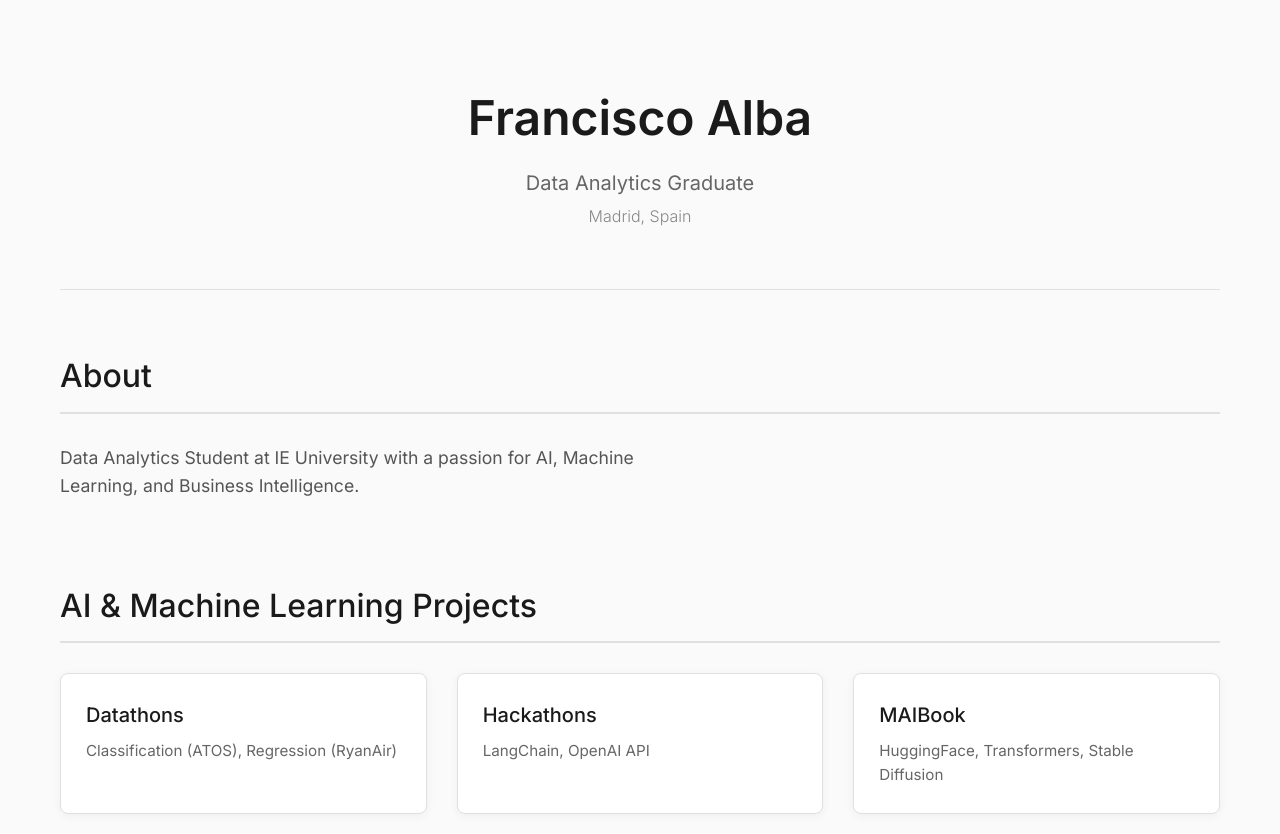
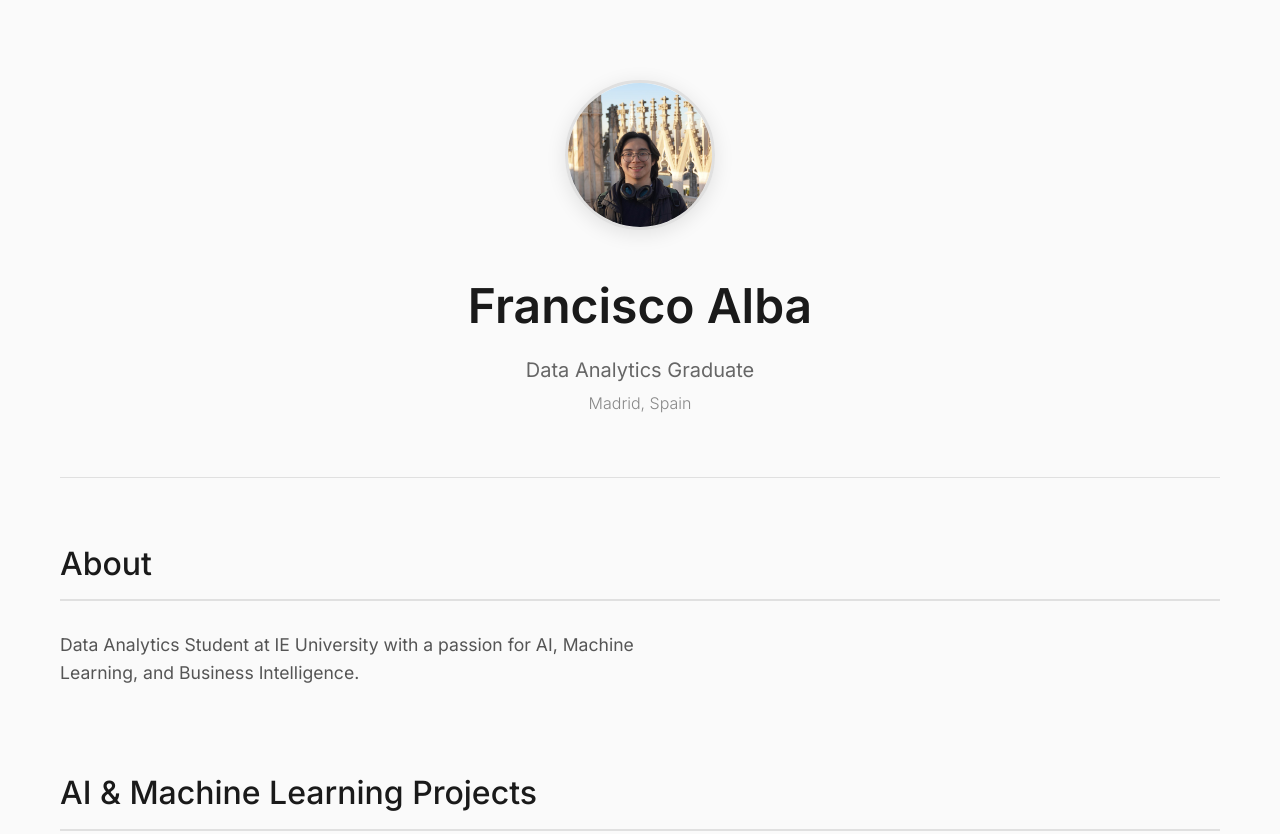
Before and after one commit to falba3/falba_portfolio, a plain HTML site: page index.html in a window 1280 px wide. Shown: the top 834 px of the page. Drawn offline with Linux system fonts and the light colour scheme.

Commit message:
July 30
- added photo

```diff
--- a/index.html
+++ b/index.html
@@ -10,6 +10,9 @@
 <body>
     <div class="container">
         <header>
+            <div class="profile-image">
+                <img src="images/profile.jpg" alt="Francisco Alba" />
+            </div>
             <h1>Francisco Alba</h1>
             <p class="subtitle">Data Analytics Graduate</p>
             <p class="location">Madrid, Spain</p>
--- a/styles.css
+++ b/styles.css
@@ -24,6 +24,19 @@ header {
     padding: 80px 0 60px;
     border-bottom: 1px solid #e0e0e0;
     margin-bottom: 60px;
+}
+
+.profile-image {
+    margin-bottom: 30px;
+}
+
+.profile-image img {
+    width: 150px;
+    height: 150px;
+    border-radius: 50%;
+    object-fit: cover;
+    border: 3px solid #e0e0e0;
+    box-shadow: 0 4px 20px rgba(0, 0, 0, 0.1);
 }
 
 h1 {
```
Also changed, not shown: images/profile.jpg (added).
